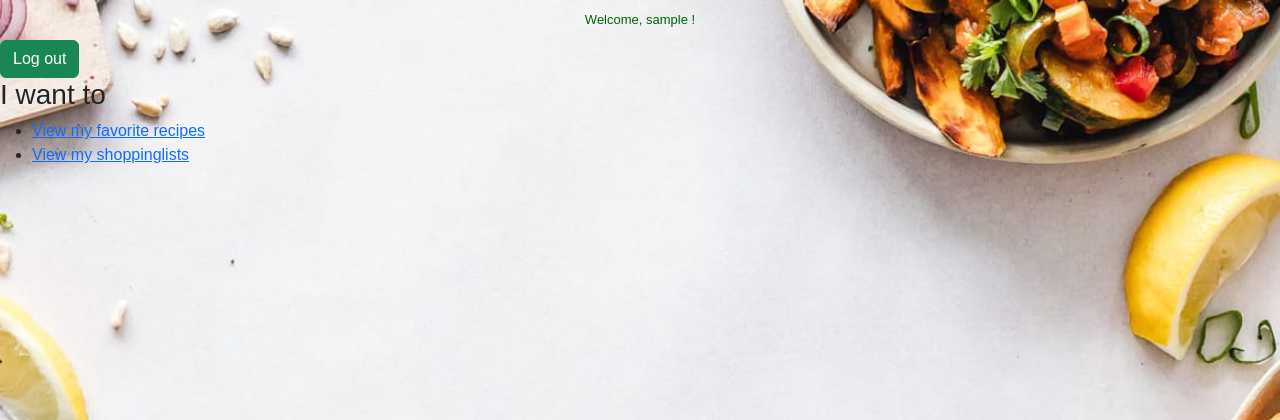
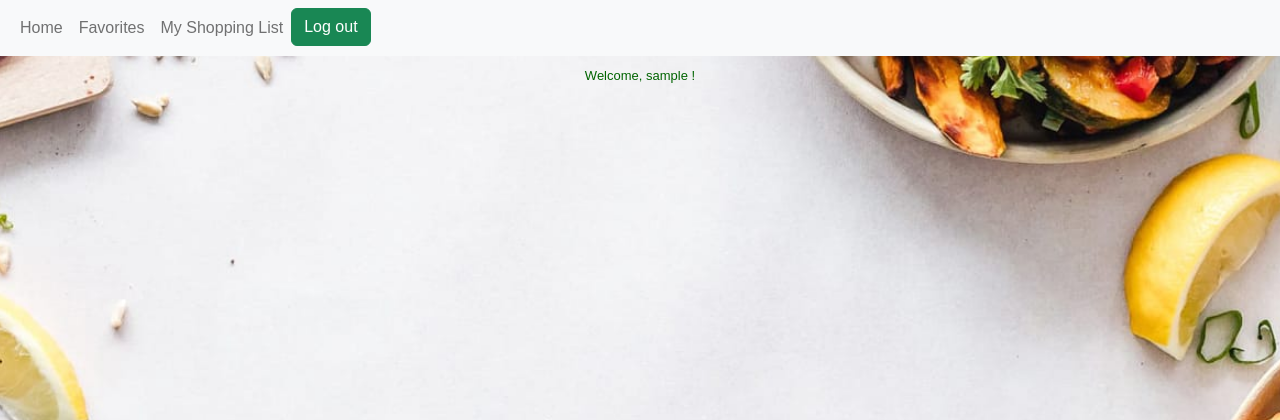
Before and after one commit to niwei822/MagicIngredients, a Flask app: template templates/user_profiles.html in a window 1280 px wide. Shown: the top 420 px of the page. Run offline with Flask 2, Linux system fonts and the light colour scheme; the template is opened without the code that fills it: values that come from a table or form of the project are taken from there, others are empty; the visitor is signed in with stand-in values (Sample User, id 1); data comes from the database, SQL or seed files in the repository.

Commit message:
update base.html

```diff
--- a/server.py
+++ b/server.py
@@ -3,6 +3,7 @@
 from flask import Flask, render_template, request, flash, session, redirect
 from model import connect_to_db, db
 import crud
+import os
 
 from jinja2 import StrictUndefined
 
@@ -17,11 +18,11 @@ def homepage():
 
     return render_template("homepage.html")
 
-@app.route("/users/<user_id>")
-def show_user(user_id):
-    """Show details on a particular user."""
-    user = crud.get_user_by_id(user_id)
-    return render_template('user_profiles.html', user=user)
+# @app.route("/users/<user_id>")
+# def show_user(user_id):
+#     """Show details on a particular user."""
+#     user = crud.get_user_by_id(user_id)
+#     return render_template('user_profiles.html', user=user)
 
 @app.route("/users", methods=["POST"])
 def register_user():
@@ -52,7 +53,7 @@ def login_user():
         if user and user.password == password:
             session["user_email"] = user.email
             flash(f"Welcome back. {user.username}")
-            return show_user(user.user_id)
+            return redirect(f"/user_profiles/{user.user_id}")
         else:
             flash("Wrong combination.")
             return redirect("/login")
@@ -63,6 +64,19 @@ def process_logout():
     session.clear()
 
     return redirect("/")
+
+@app.route('/user_profiles/<user_id>')
+def user_profile(user_id):
+    """Show the User's homepage after login"""
+    user = crud.get_user_by_id(user_id)
+    fav_recipes = crud.get_favorite_by_user(user_id)
+    shoppinglist = crud.get_shoppinglist_by_user(user_id)
+    # print(fav_recipes[0].recipe)
+    # print(shoppinglist)
+    img_loc = "static/r1.jpg"
+    return render_template('user_profiles.html', user=user, recipes=fav_recipes, shoppinglist=shoppinglist, img_loc=img_loc)
+
+API_KEY = os.environ['SPOONACULAR_APIKEY']
 
 
 
--- a/static/css/style.css
+++ b/static/css/style.css
@@ -193,3 +193,18 @@ i{
     cursor: pointer;
     transition: .3s ;
 }
+#content{
+    position:relative;
+  }
+
+.logout{
+    line-height: 12px;
+    width: 18px;
+    font-size: 8pt;
+    font-family: tahoma;
+    margin-top: 1px;
+    margin-right: 2px;
+    position:absolute;
+    top:0;
+    right:0;
+    }
--- a/templates/base.html
+++ b/templates/base.html
@@ -1,11 +1,12 @@
 <!doctype html>
 <html>
+
 <head>
-
   <link href="https://fonts.googleapis.com/css2?family=Satisfy&display=swap" rel="stylesheet">
   <link href="https://fonts.googleapis.com/css2?family=Albert+Sans&display=swap" rel="stylesheet">
   <!-- Bootstrap CSS -->
-    <link href="https://cdn.jsdelivr.net/npm/bootstrap@5.2.0-beta1/dist/css/bootstrap.min.css" rel="stylesheet" integrity="sha384-0evHe/X+R7YkIZDRvuzKMRqM+OrBnVFBL6DOitfPri4tjfHxaWutUpFmBp4vmVor" crossorigin="anonymous">
+  <link href="https://cdn.jsdelivr.net/npm/bootstrap@5.2.0-beta1/dist/css/bootstrap.min.css" rel="stylesheet"
+    integrity="sha384-0evHe/X+R7YkIZDRvuzKMRqM+OrBnVFBL6DOitfPri4tjfHxaWutUpFmBp4vmVor" crossorigin="anonymous">
   <link rel="stylesheet" href="/static/css/style.css">
   <meta charset="utf-8">
   <meta name="viewport" content="width=device-width">
@@ -24,6 +25,37 @@
   </p>
   {% endfor %}
 
+  {% if user.username %}
+  <nav class="navbar sticky-top navbar-expand-lg navbar-light bg-light">
+    <div class="container-fluid">
+      <button class="navbar-toggler" type="button" data-bs-toggle="collapse" data-bs-target="#navbarSupportedContent"
+        aria-controls="navbarSupportedContent" aria-expanded="false" aria-label="Toggle navigation">
+        <span class="navbar-toggler-icon"></span>
+      </button>
+      <div class="collapse navbar-collapse" id="navbarSupportedContent">
+        <ul class="navbar-nav me-auto mb-2 mb-lg-0">
+          <li class="nav-item">
+            <a class="nav-link" href="/user_profiles">Home</a>
+          </li>
+          <li class="nav-item">
+            <a class="nav-link" href="/favorites">Favorites</a>
+          </li>
+          <li class="nav-item">
+            <a class="nav-link" href="/shoppinglist">My Shopping List</a>
+          </li>
+          <li class="nav-item">
+              <form action="/logout" method="POST">
+                  <button class='btn btn-success pull-right' id="logout">
+                      Log out</button>
+              </form>
+          </li>
+        </ul>
+      </div>
+    </div>
+  </nav>
+
+  {% endif%}
+
   {% block body %}{% endblock %}
 
   {% block after_body %}{% endblock %}
--- a/templates/user_profiles.html
+++ b/templates/user_profiles.html
@@ -4,13 +4,6 @@
 
 {% block body %}
 <span>Welcome, {{ user.username }} !</span>
-<form action="/logout" method="POST">
-  <button class='btn btn-success pull-right'>
-    Log out</button>
-  </form>
-<h3>I want to</h3>
-  <ul>
-    <li><a href="/recipes">View my favorite recipes</a></li>
-    <li><a href="/shoppinglists">View my shoppinglists</a></li>
-  </ul>
+
+
 {% endblock %}
```
Also changed, not shown: static/images/r1.jpg (added), templates/r1.jpg (added), 6 other files. Lines whose indentation alone changed are shown as unchanged.
